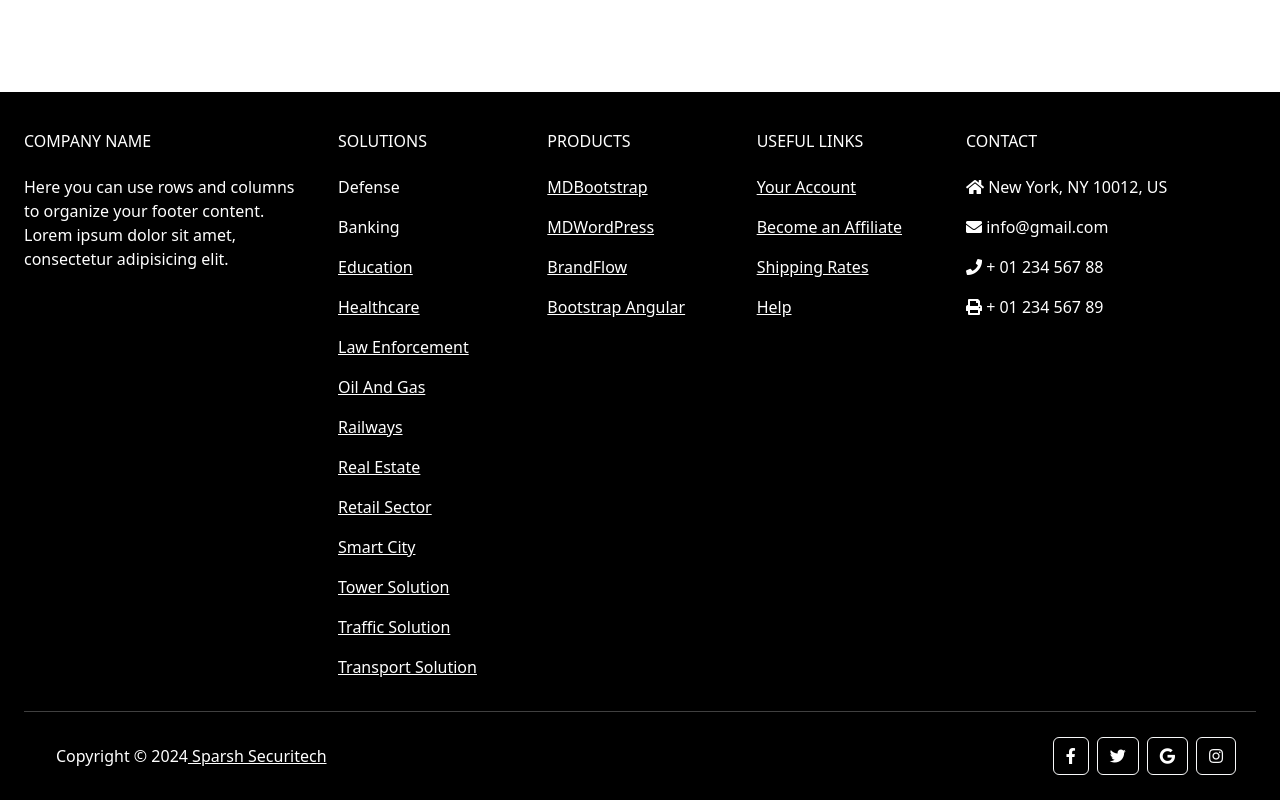
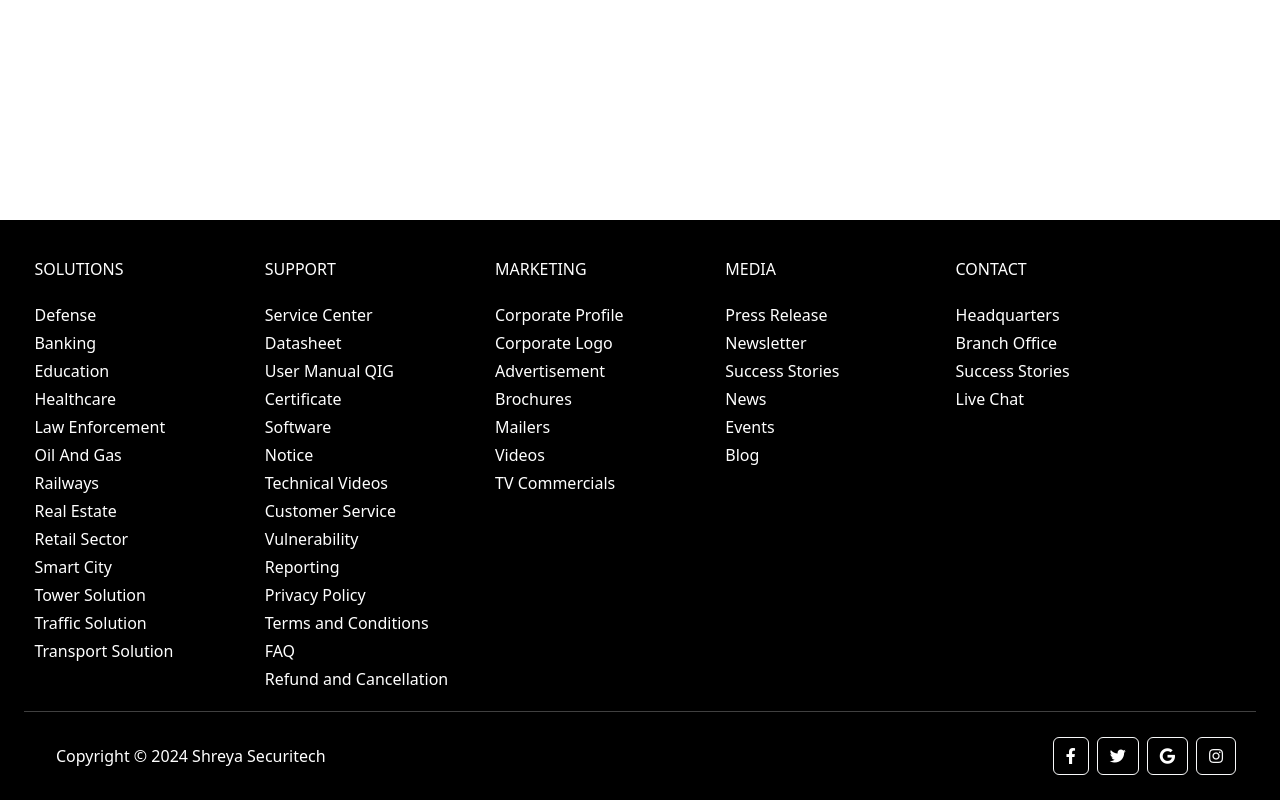
Before and after one commit to astha24verma/sparshsecuritech, a React (Create React App) app: page / in a window 1280 px wide. Shown: the part 356-1156 px from the top of the page. Built offline with nearby package versions, Linux system fonts and the light colour scheme; the HTML template or start-up script is replaced by a standard one.

Commit message:
Updated Footer 2.0

```diff
--- a/package.json
+++ b/package.json
@@ -41,5 +41,8 @@
       "last 1 firefox version",
       "last 1 safari version"
     ]
+  },
+  "devDependencies": {
+    "@babel/plugin-proposal-private-property-in-object": "^7.21.11"
   }
 }
--- a/src/components/FooterSetupApp.jsx
+++ b/src/components/FooterSetupApp.jsx
@@ -12,114 +12,207 @@ export const FooterSetupApp = () => {
 
                         <div className="row">
 
-                            <div className="col-md-3 col-lg-3 col-xl-3 mx-auto mt-3">
+                            {/* <div className="col-md-3 col-lg-3 col-xl-3 mx-auto mt-3">
                                 <h6 className="text-uppercase mb-4 font-weight-bold">
                                     Company name
                                 </h6>
-                                <p>
+                                <p className='mb-1'>
                                     Here you can use rows and columns to organize your footer
                                     content. Lorem ipsum dolor sit amet, consectetur adipisicing
                                     elit.
                                 </p>
                             </div>
 
-
-                            <hr className="w-100 clearfix d-md-none" />
+                            <hr className="w-100 clearfix d-md-none mt-2" /> */}
 
                             <div className="col-md-2 col-lg-2 col-xl-2 mx-auto mt-3">
                                 <h6 className="text-uppercase mb-4 font-weight-bold">Solutions</h6>
-                                <p>
+                                <p className='mb-1'>
                                     <a href="# " className="text-white link-offset-2 link-underline link-underline-opacity-0">Defense</a>
                                 </p>
-                                <p>
-                                    <a href="# "className="text-white link-offset-2 link-underline link-underline-opacity-0">Banking</a>
+                                <p className='mb-1'>
+                                    <a href="# " className="text-white link-offset-2 link-underline link-underline-opacity-0">Banking</a>
                                 </p>
-                                <p>
-                                    <a href="# "className="text-white">Education</a>
+                                <p className='mb-1'>
+                                    <a href="# " className="text-white link-offset-2 link-underline link-underline-opacity-0">Education</a>
                                 </p>
-                                <p>
-                                    <a href="# "className="text-white">Healthcare</a>
+                                <p className='mb-1'>
+                                    <a href="# " className="text-white link-offset-2 link-underline link-underline-opacity-0">Healthcare</a>
                                 </p>
-                                <p>
-                                    <a href="# "className="text-white">Law Enforcement</a>
+                                <p className='mb-1'>
+                                    <a href="# " className="text-white link-offset-2 link-underline link-underline-opacity-0">Law Enforcement</a>
                                 </p>
-                                <p>
-                                    <a href="# "className="text-white">Oil And Gas</a>
+                                <p className='mb-1'>
+                                    <a href="# " className="text-white link-offset-2 link-underline link-underline-opacity-0">Oil And Gas</a>
                                 </p>
-                                <p>
-                                    <a href="# "className="text-white">Railways</a>
+                                <p className='mb-1'>
+                                    <a href="# " className="text-white link-offset-2 link-underline link-underline-opacity-0">Railways</a>
                                 </p>
-                                <p>
-                                    <a href="# "className="text-white">Real Estate</a>
+                                <p className='mb-1'>
+                                    <a href="# " className="text-white link-offset-2 link-underline link-underline-opacity-0">Real Estate</a>
                                 </p>
-                                <p>
-                                    <a href="# "className="text-white">Retail Sector</a>
+                                <p className='mb-1'>
+                                    <a href="# " className="text-white link-offset-2 link-underline link-underline-opacity-0">Retail Sector</a>
                                 </p>
-                                <p>
-                                    <a href="# "className="text-white">Smart City</a>
+                                <p className='mb-1'>
+                                    <a href="# " className="text-white link-offset-2 link-underline link-underline-opacity-0">Smart City</a>
                                 </p>
-                                <p>
-                                    <a href="# "className="text-white">Tower Solution</a>
+                                <p className='mb-1'>
+                                    <a href="# " className="text-white link-offset-2 link-underline link-underline-opacity-0">Tower Solution</a>
                                 </p>
-                                <p>
-                                    <a href="# "className="text-white">Traffic Solution</a>
+                                <p className='mb-1'>
+                                    <a href="# " className="text-white link-offset-2 link-underline link-underline-opacity-0">Traffic Solution</a>
                                 </p>
-                                <p>
-                                    <a href="# "className="text-white">Transport Solution</a>
+                                <p className='mb-1'>
+                                    <a href="# " className="text-white link-offset-2 link-underline link-underline-opacity-0">Transport Solution</a>
                                 </p>
 
                             </div>
 
 
+                            <hr className="w-100 clearfix d-md-none mt-2" />
+
 
                             <div className="col-md-2 col-lg-2 col-xl-2 mx-auto mt-3">
-                                <h6 className="text-uppercase mb-4 font-weight-bold">Products</h6>
-                                <p>
-                                    <a href="# " className="text-white">MDBootstrap</a>
+                                <h6 className="text-uppercase mb-4 font-weight-bold">Support</h6>
+                                <p className='mb-1'>
+                                    <a href="# " className="text-white link-offset-2 link-underline link-underline-opacity-0">Service Center</a>
                                 </p>
-                                <p>
-                                    <a href="# " className="text-white">MDWordPress</a>
+                                <p className='mb-1'>
+                                    <a href="# " className="text-white link-offset-2 link-underline link-underline-opacity-0">Datasheet</a>
                                 </p>
-                                <p>
-                                    <a href="# " className="text-white">BrandFlow</a>
+                                <p className='mb-1'>
+                                    <a href="# " className="text-white link-offset-2 link-underline link-underline-opacity-0">User Manual QIG</a>
                                 </p>
-                                <p>
-                                    <a href="# " className="text-white">Bootstrap Angular</a>
+                                <p className='mb-1'>
+                                    <a href="# " className="text-white link-offset-2 link-underline link-underline-opacity-0">Certificate</a>
+                                </p>
+                                <p className='mb-1'>
+                                    <a href="# " className="text-white link-offset-2 link-underline link-underline-opacity-0">Software</a>
+                                </p>
+                                <p className='mb-1'>
+                                    <a href="# " className="text-white link-offset-2 link-underline link-underline-opacity-0">Notice</a>
+                                </p>
+                                <p className='mb-1'>
+                                    <a href="# " className="text-white link-offset-2 link-underline link-underline-opacity-0">Technical Videos</a>
+                                </p>
+                                <p className='mb-1'>
+                                    <a href="# " className="text-white link-offset-2 link-underline link-underline-opacity-0">Customer Service</a>
+                                </p>
+                                <p className='mb-1'>
+                                    <a href="# " className="text-white link-offset-2 link-underline link-underline-opacity-0">Vulnerability</a>
+                                </p>
+                                <p className='mb-1'>
+                                    <a href="# " className="text-white link-offset-2 link-underline link-underline-opacity-0">Reporting</a>
+                                </p>
+                                <p className='mb-1'>
+                                    <a href="# " className="text-white link-offset-2 link-underline link-underline-opacity-0">Privacy Policy</a>
+                                </p>
+                                <p className='mb-1'>
+                                    <a href="# " className="text-white link-offset-2 link-underline link-underline-opacity-0">Terms and Conditions</a>
+                                </p>
+                                <p className='mb-1'>
+                                    <a href="# " className="text-white link-offset-2 link-underline link-underline-opacity-0">FAQ</a>
+                                </p>
+                                <p className='mb-1'>
+                                    <a href="# " className="text-white link-offset-2 link-underline link-underline-opacity-0">Refund and Cancellation</a>
+                                </p>
+
+                            </div>
+
+
+                            <hr className="w-100 clearfix d-md-none mt-2" />
+
+
+                            <div className="col-md-2 col-lg-2 col-xl-2 mx-auto mt-3">
+                                <h6 className="text-uppercase mb-4 font-weight-bold">Marketing</h6>
+                                <p className='mb-1'>
+                                    <a href="# " className="text-white link-offset-2 link-underline link-underline-opacity-0">Corporate Profile</a>
+                                </p>
+                                <p className='mb-1'>
+                                    <a href="# " className="text-white link-offset-2 link-underline link-underline-opacity-0">Corporate Logo</a>
+                                </p>
+                                <p className='mb-1'>
+                                    <a href="# " className="text-white link-offset-2 link-underline link-underline-opacity-0">Advertisement</a>
+                                </p>
+                                <p className='mb-1'>
+                                    <a href="# " className="text-white link-offset-2 link-underline link-underline-opacity-0">Brochures</a>
+                                </p>
+                                <p className='mb-1'>
+                                    <a href="# " className="text-white link-offset-2 link-underline link-underline-opacity-0">Mailers</a>
+                                </p>
+                                <p className='mb-1'>
+                                    <a href="# " className="text-white link-offset-2 link-underline link-underline-opacity-0">Videos</a>
+                                </p>
+                                <p className='mb-1'>
+                                    <a href="# " className="text-white link-offset-2 link-underline link-underline-opacity-0">TV Commercials</a>
+                                </p>
+
+                            </div>
+
+
+                            <hr className="w-100 clearfix d-md-none mt-2" />
+
+
+
+                                                                                                                        {/*
+                                                                                                                        Media
+                                                                                                                            Press Release
+                                                                                                                            Newsletter
+                                                                                                                            Success Stories
+                                                                                                                            News
+                                                                                                                            Events
+                                                                                                                            Blog
+
+                                                                                                                        Contact
+                                                                                                                            Headquarters
+                                                                                                                            Branch Office
+                                                                                                                            Live Chat
+                                                                                            */}
+                            <div className="col-md-3 col-lg-2 col-xl-2 mx-auto mt-3">
+                                <h6 className="text-uppercase mb-4 font-weight-bold">Media</h6>
+                                <p className='mb-1'>
+                                    <a href="# " className="text-white link-offset-2 link-underline link-underline-opacity-0">Press Release</a>
+                                </p>
+                                <p className='mb-1'>
+                                    <a href="# " className="text-white link-offset-2 link-underline link-underline-opacity-0">Newsletter</a>
+                                </p>
+                                <p className='mb-1'>
+                                    <a href="# " className="text-white link-offset-2 link-underline link-underline-opacity-0">Success Stories</a>
+                                </p>
+                                <p className='mb-1'>
+                                    <a href="# " className="text-white link-offset-2 link-underline link-underline-opacity-0">News</a>
+                                </p>
+                                <p className='mb-1'>
+                                    <a href="# " className="text-white link-offset-2 link-underline link-underline-opacity-0">Events</a>
+                                </p>
+                                <p className='mb-1'>
+                                    <a href="# " className="text-white link-offset-2 link-underline link-underline-opacity-0">Blog</a>
                                 </p>
                             </div>
 
 
-                            <hr className="w-100 clearfix d-md-none" />
-
-
-                            <div className="col-md-3 col-lg-2 col-xl-2 mx-auto mt-3">
-                                <h6 className="text-uppercase mb-4 font-weight-bold">
-                                    Useful links
-                                </h6>
-                                <p>
-                                    <a href="# " className="text-white">Your Account</a>
-                                </p>
-                                <p>
-                                    <a href="# " className="text-white">Become an Affiliate</a>
-                                </p>
-                                <p>
-                                    <a href="# " className="text-white">Shipping Rates</a>
-                                </p>
-                                <p>
-                                    <a href="# " className="text-white">Help</a>
-                                </p>
-                            </div>
-
-
-                            <hr className="w-100 clearfix d-md-none" />
+                            <hr className="w-100 clearfix d-md-none mt-2" />
 
 
                             <div className="col-md-4 col-lg-3 col-xl-3 mx-auto mt-3">
                                 <h6 className="text-uppercase mb-4 font-weight-bold">Contact</h6>
-                                <p><i className="fas fa-home mr-3"></i> New York, NY 10012, US</p>
-                                <p><i className="fas fa-envelope mr-3"></i> info@gmail.com</p>
-                                <p><i className="fas fa-phone mr-3"></i> + 01 234 567 88</p>
-                                <p><i className="fas fa-print mr-3"></i> + 01 234 567 89</p>
+                                <p className='mb-1'>
+                                    <a href="# " className="text-white link-offset-2 link-underline link-underline-opacity-0">Headquarters</a>
+                                </p>
+                                <p className='mb-1'>
+                                    <a href="# " className="text-white link-offset-2 link-underline link-underline-opacity-0">Branch Office</a>
+                                </p>
+                                <p className='mb-1'>
+                                    <a href="# " className="text-white link-offset-2 link-underline link-underline-opacity-0">Success Stories</a>
+                                </p>
+                                <p className='mb-1'>
+                                    <a href="# " className="text-white link-offset-2 link-underline link-underline-opacity-0">Live Chat</a>
+                                </p>
+                                {/* <p className='mb-1'><i className="fas fa-home mr-3"></i> New York, NY 10012, US</p>
+                                <p className='mb-1'><i className="fas fa-envelope mr-3"></i> info@gmail.com</p>
+                                <p className='mb-1'><i className="fas fa-phone mr-3"></i> + 01 234 567 88</p>
+                                <p className='mb-1'><i className="fas fa-print mr-3"></i> + 01 234 567 89</p> */}
                             </div>
 
                         </div>
@@ -133,9 +226,9 @@ export const FooterSetupApp = () => {
                             <div className="col-md-7 col-lg-8 text-center text-md-start">
 
                                 <div className="p-3">
-                                Copyright © 2024
-                                    <a className="text-white" href="https://www.sparshsecuritech.com/"
-                                    > Sparsh Securitech</a
+                                    Copyright © 2024
+                                    <a className="text-white link-offset-2 link-underline link-underline-opacity-0" href="https://www.sparshsecuritech.com/"
+                                    > Shreya Securitech</a
                                     >
                                 </div>
 
```
Also changed, not shown: 1 other file (tests, documents, lock files or other folders).
